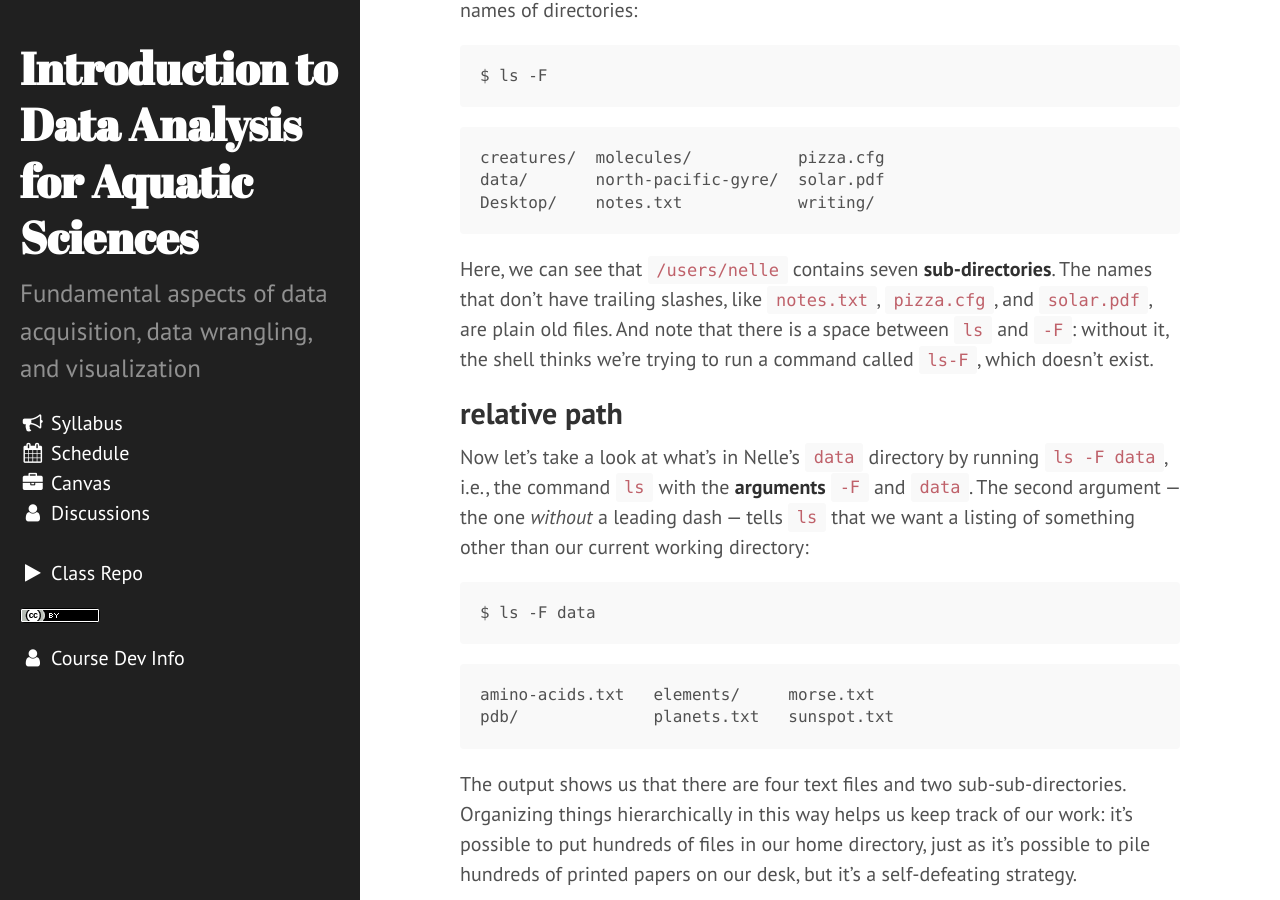
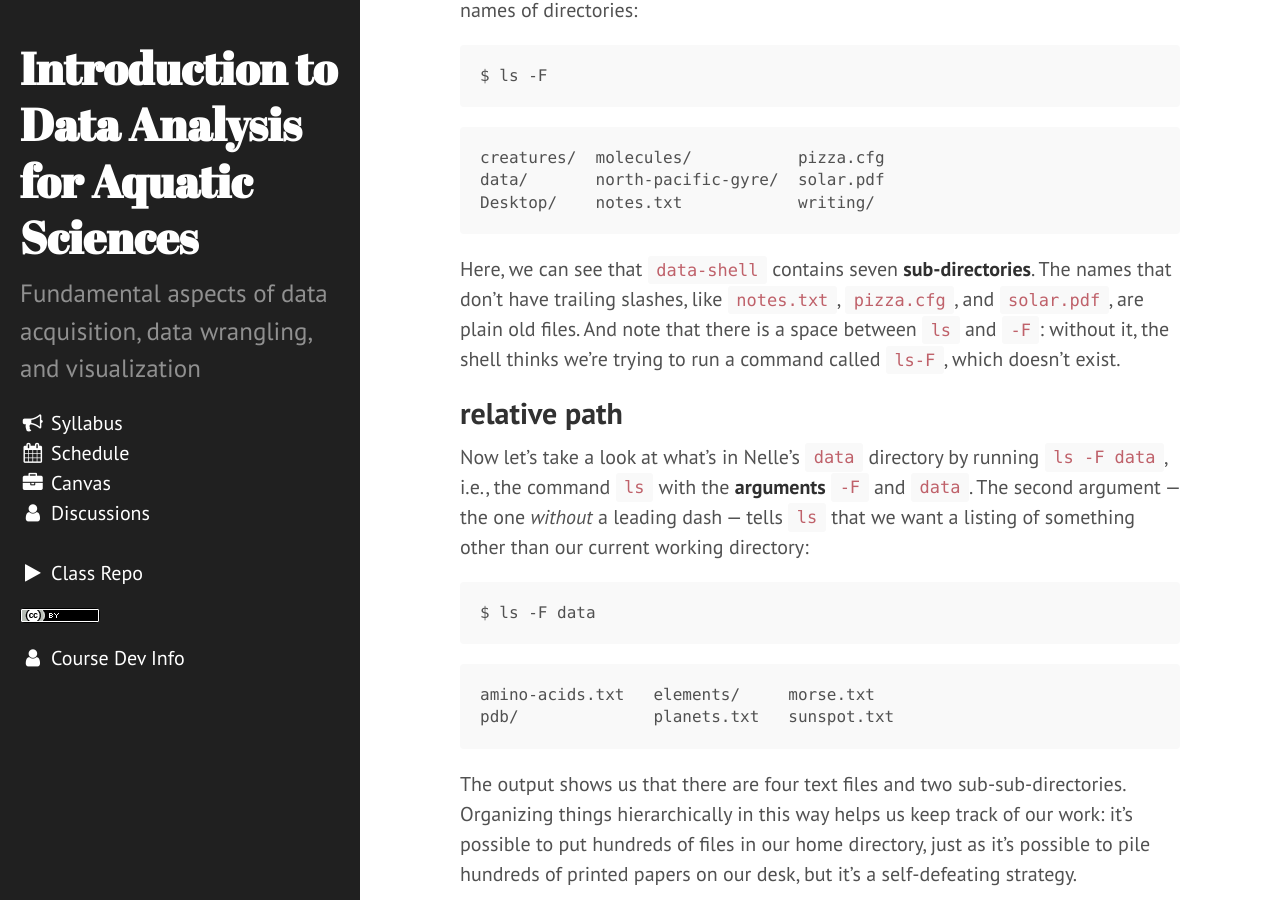
Before and after one commit to sr320/course-fish274-2021, a Jekyll site: the page built from exercises/Bash-for-navigating.md, in a window 1280 px wide and 900 px high, scrolled down 3907 px. Built offline with Jekyll 4.4.1, drawn with Linux system fonts in a browser that asks for light colours; nearby versions of some CDN libraries.

Commit message:
rm nelle

````diff
--- a/exercises/Bash-for-navigating.md
+++ b/exercises/Bash-for-navigating.md
@@ -181,7 +181,7 @@ Desktop/    notes.txt            writing/
 ```
 
 Here,
-we can see that `/users/nelle` contains seven **sub-directories**.
+we can see that `data-shell` contains seven **sub-directories**.
 The names that don't have trailing slashes,
 like `notes.txt`, `pizza.cfg`, and `solar.pdf`,
 are plain old files.
````
